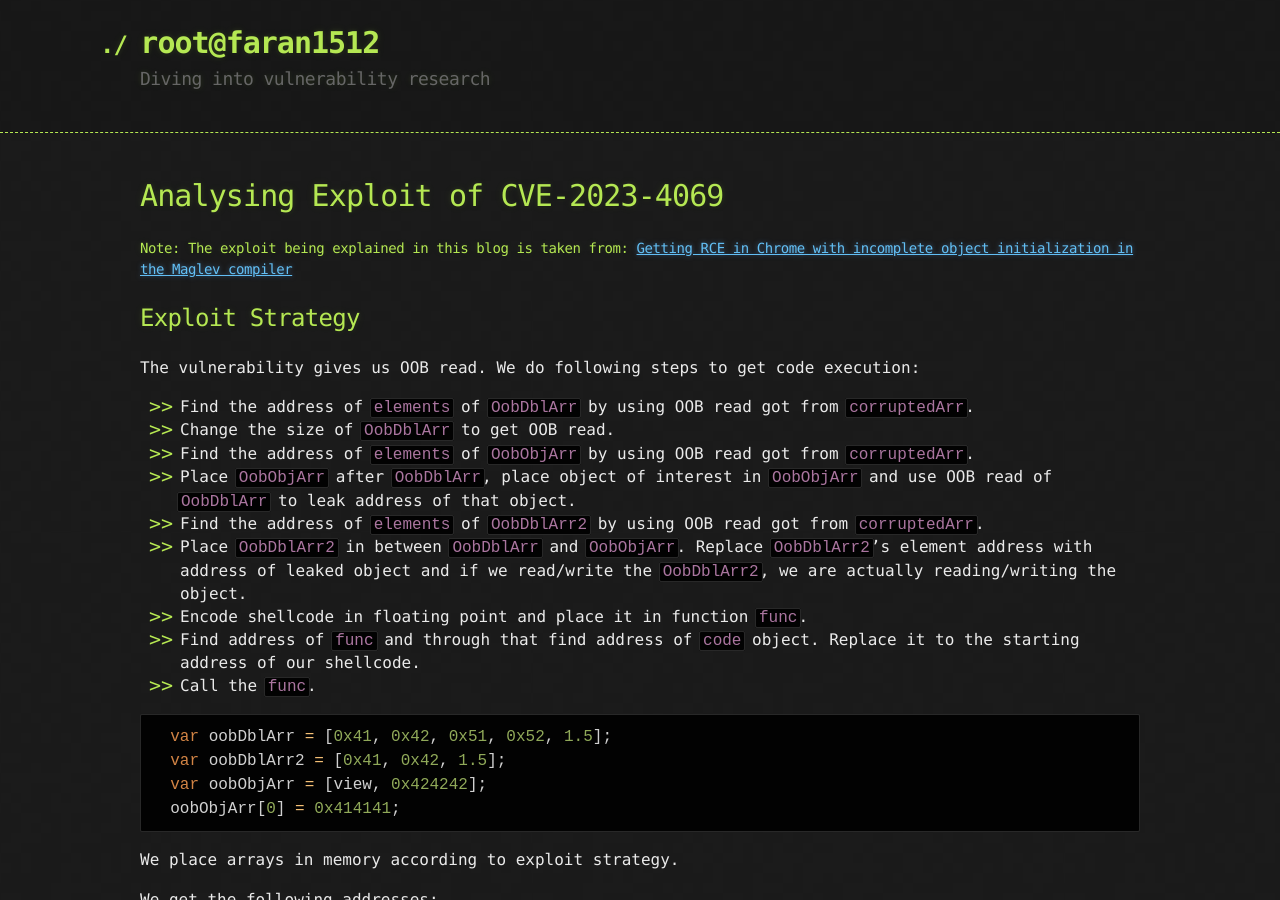
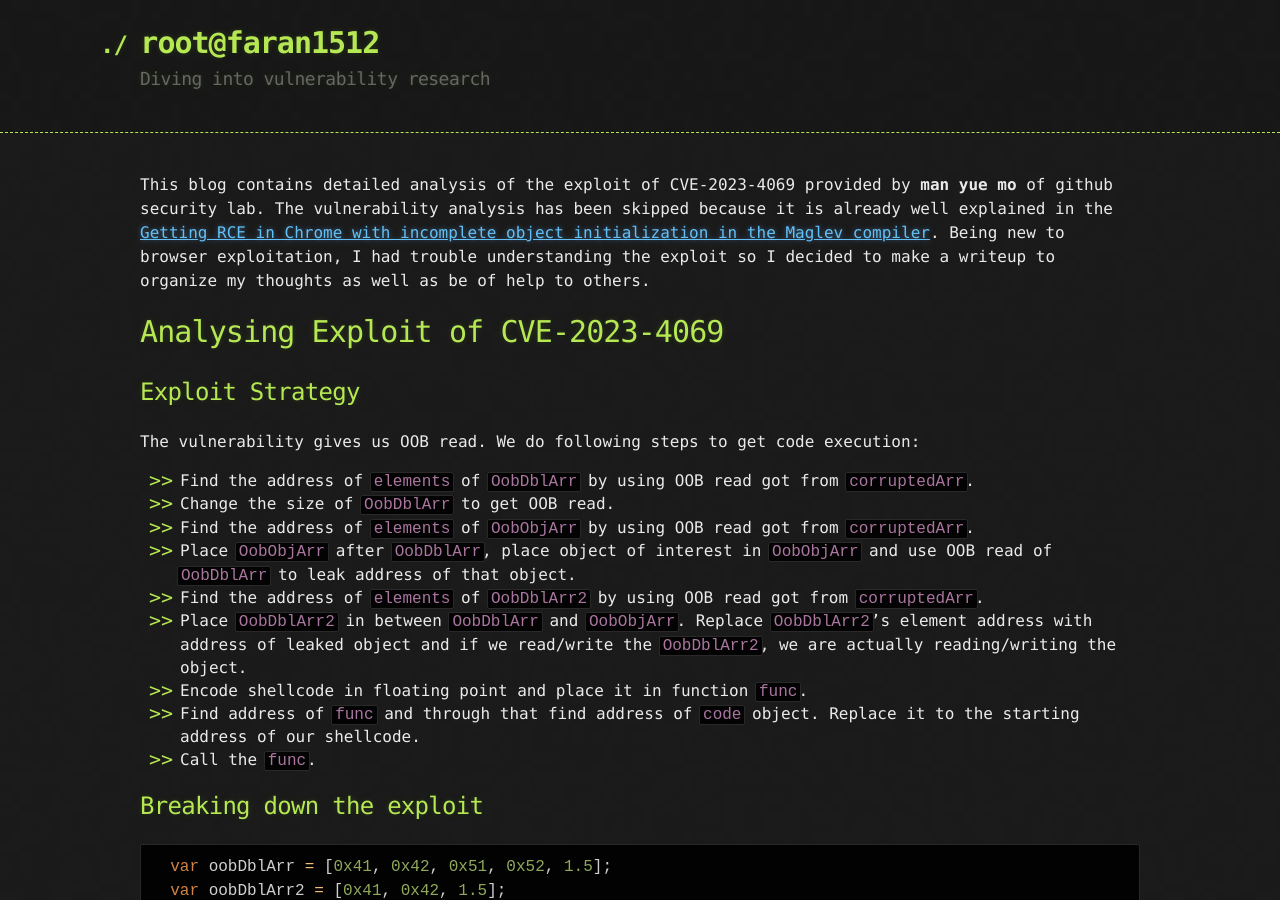
Before and after one commit to faran1512/faran1512.github.io, a Jekyll site: the page built from Blogs/CVE-2023-4069_Analysis.md, in a window 1280 px wide and 900 px high. Built offline with Jekyll 4.4.1, drawn with Linux system fonts in a browser that asks for light colours; our own code applies the rules of GitHub Pages for plain Markdown files.

Commit message:
some changes

````diff
--- a/Blogs/CVE-2023-4069_Analysis.md
+++ b/Blogs/CVE-2023-4069_Analysis.md
@@ -2,9 +2,9 @@
 layout: default
 ---
 
+This blog contains detailed analysis of the exploit of CVE-2023-4069 provided by **man yue mo** of github security lab. The vulnerability analysis has been skipped because it is already well explained in the [Getting RCE in Chrome with incomplete object initialization in the Maglev compiler](https://web.archive.org/web/20250127220944/https://github.blog/security/vulnerability-research/getting-rce-in-chrome-with-incomplete-object-initialization-in-the-maglev-compiler/). Being new to browser exploitation, I had trouble understanding the exploit so I decided to make a writeup to organize my thoughts as well as be of help to others.
+
 # Analysing Exploit of CVE-2023-4069
-
-#### Note: The exploit being explained in this blog is taken from: [Getting RCE in Chrome with incomplete object initialization in the Maglev compiler](https://github.com/github/securitylab/blob/main/SecurityExploits/Chrome/v8/CVE_2023_4069/poc.js)
 
 ## Exploit Strategy
 
@@ -19,6 +19,8 @@ The vulnerability gives us OOB read. We do following steps to get code execution
 - Encode shellcode in floating point and place it in function `func`.
 - Find address of `func` and through that find address of `code` object. Replace it to the starting address of our shellcode.
 - Call the `func`.
+
+## Breaking down the exploit
 
 ```js
   var oobDblArr = [0x41, 0x42, 0x51, 0x52, 1.5];
````
